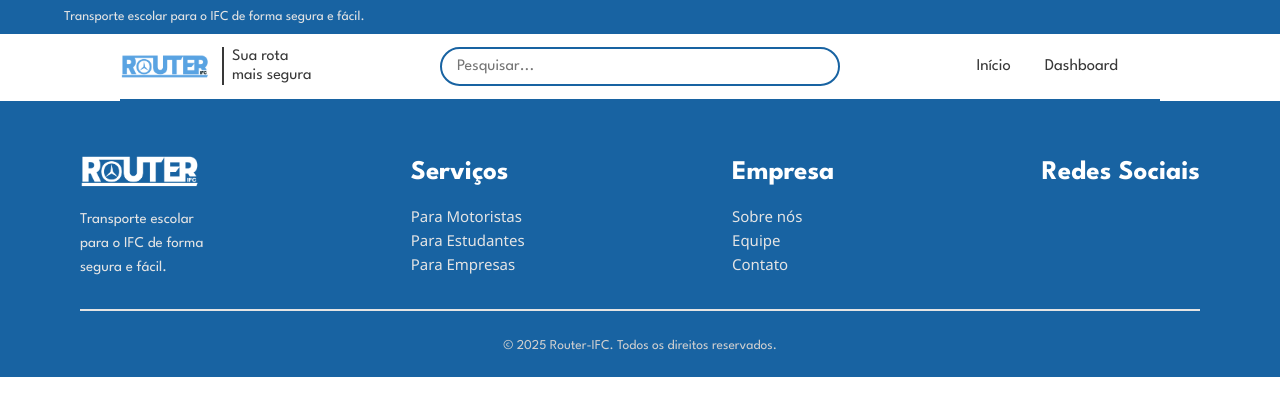
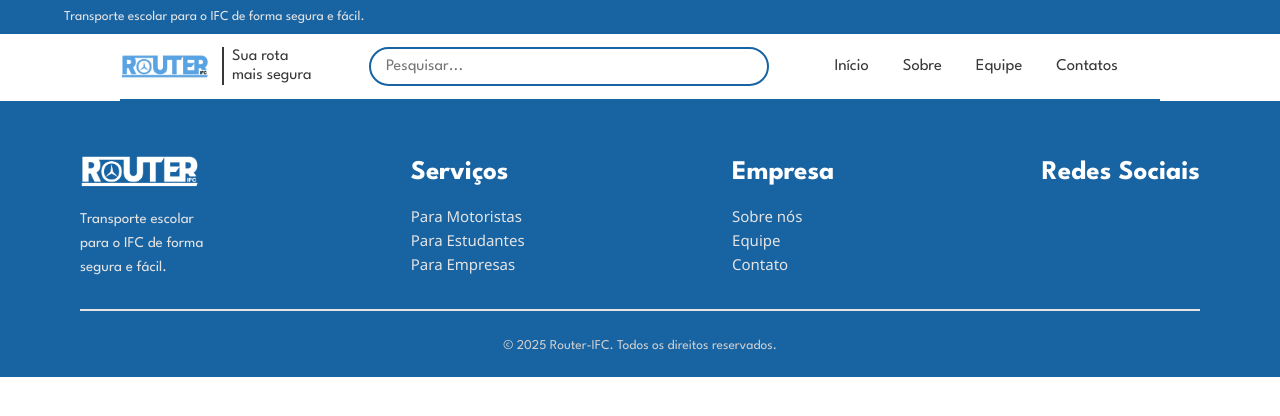
Before and after one commit to ROUTERIFC-HACKATHON2025/ROUTER_IFC-HACKATHON2025, a Vue app in the folder FrontEnd/: page /home in a window 1280 px wide. Shown: the top 416 px of the page. Built offline with nearby package versions, Linux system fonts and the light colour scheme; some icons are missing; the HTML template or start-up script is replaced by a standard one.

Commit message:
Mudança de header

```diff
--- a/FrontEnd/src/components/NavigationBarComponent.vue
+++ b/FrontEnd/src/components/NavigationBarComponent.vue
@@ -35,7 +35,10 @@ onMounted(themeManager.init)
       <nav aria-label="Menu principal">
         <ul>
           <li><RouterLink to="/" :style="{ color: themeManager.text }">Início</RouterLink></li>
-          <li><RouterLink to="/dashboard" :style="{ color: themeManager.text }">Dashboard</RouterLink></li>
+          <li><RouterLink to="/" :style="{ color: themeManager.text }">Sobre</RouterLink></li>
+          <li><RouterLink to="/" :style="{ color: themeManager.text }">Equipe</RouterLink></li>
+          <li><RouterLink to="/" :style="{ color: themeManager.text }">Contatos</RouterLink></li>
+
           <li>
             <RouterLink to="/login">
               <span class="mdi mdi-account" :style="{ color: themeManager.text }" aria-label="Login"></span>
--- a/FrontEnd/src/router/index.js
+++ b/FrontEnd/src/router/index.js
@@ -1,7 +1,6 @@
 import { createRouter, createWebHistory } from 'vue-router'
 import HomeView from '../views/HomeView.vue'
 import AuthenticationView from '../views/AuthenticationView.vue'
-import DashboardView from '../views/DashboardView.vue'
 
 const router = createRouter({
   history: createWebHistory(import.meta.env.BASE_URL),
@@ -16,11 +15,6 @@ const router = createRouter({
       name: 'authentication',
       component: AuthenticationView,
     },
-    {
-      path: '/dashboard',
-      name: 'dashboard',
-      component: DashboardView,
-    },
   ],
 })
 export default router
--- a/FrontEnd/src/views/DashboardView.vue
+++ /dev/null
@@ -1,15 +0,0 @@
-<script setup>
-</script>
-
-<template>
-    <h1>DASHBOARD</h1>
-</template>
-
-<style scoped>
-    h1 {
-      color: black;
-      text-align: center;
-      font-size: 2em;
-      margin-top: 20px;
-    }
-</style>
```
